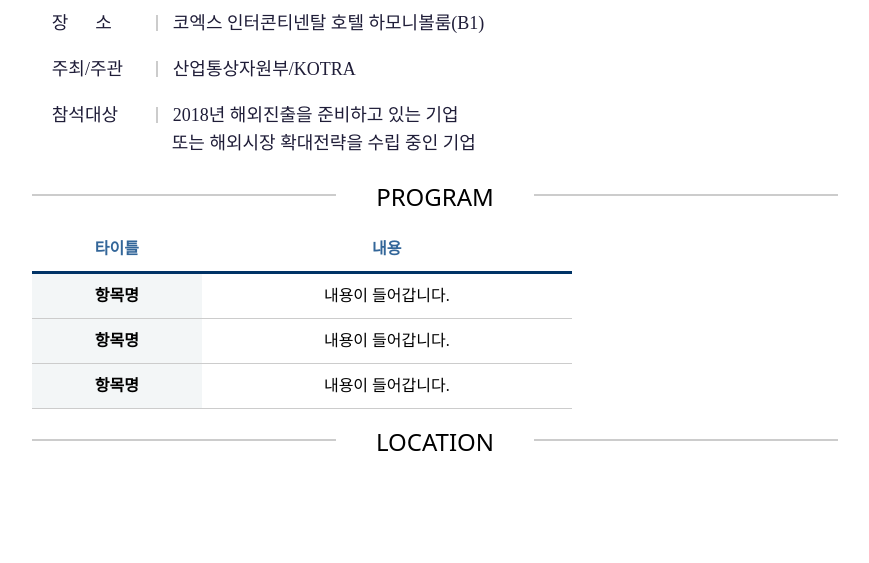
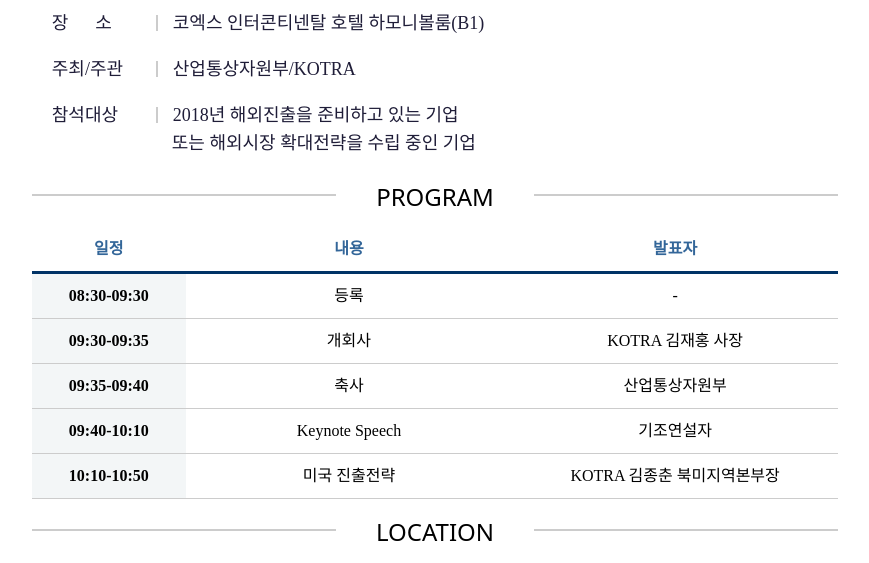
Before and after one commit to salim8511/my-first-blog, a Django app: page / in a window 1280 px wide. Shown: the part 961-1524 px from the top of the page, without its empty margins (205-1074 px from the left). Before the commit the page ends 1412 px from the top, so only its background shows below. Run offline with Django 3.2, Linux system fonts and the light colour scheme; some libraries are stand-ins or nearby versions.

Commit message:
thirteenth commit

```diff
--- a/blog/static/css/style.css
+++ b/blog/static/css/style.css
@@ -215,43 +215,3 @@
   padding-top: 3px;
   left: 130px;
 }
-
-.program {
-  width: 90%;
-  margin: 20px auto;
-}
-
-.program1 {
-  width: 70%;
-  margin: auto;
-}
-
-table.type09 {
-    border-collapse: collapse;
-    text-align: center;
-    line-height: 1.5;
-}
-
-table.type09 thead th {
-    padding: 10px;
-    font-weight: bold;
-    vertical-align: top;
-    color: #369;
-    border-bottom: 3px solid #036;
-}
-
-table.type09 tbody th {
-    width: 150px;
-    padding: 10px;
-    font-weight: bold;
-    vertical-align: top;
-    border-bottom: 1px solid #ccc;
-    background: #f3f6f7;
-}
-
-table.type09 td {
-    width: 350px;
-    padding: 10px;
-    vertical-align: top;
-    border-bottom: 1px solid #ccc;
-}
--- /dev/null
+++ b/blog/static/css/table.css
@@ -0,0 +1,40 @@
+
+.program {
+  width: 90%;
+  margin: 20px auto;
+}
+
+.program1 {
+  width: 70%;
+  margin: auto;
+}
+
+table.type09 {
+    border-collapse: collapse;
+    text-align: center;
+    line-height: 1.5;
+}
+
+table.type09 thead th {
+    padding: 10px;
+    font-weight: bold;
+    vertical-align: top;
+    color: #369;
+    border-bottom: 3px solid #036;
+}
+
+table.type09 tbody th {
+    width: 150px;
+    padding: 10px;
+    font-weight: bold;
+    vertical-align: top;
+    border-bottom: 1px solid #ccc;
+    background: #f3f6f7;
+}
+
+table.type09 td {
+    width: 350px;
+    padding: 10px;
+    vertical-align: top;
+    border-bottom: 1px solid #ccc;
+}
--- a/blog/templates/blog/post_list.html
+++ b/blog/templates/blog/post_list.html
@@ -3,9 +3,39 @@
     <head>
           <title> 2018 세계시장 진출전략 설명회 </title>
           <link rel="stylesheet" href="{% static 'css/style.css' %}">
+          <link rel="stylesheet" href="{% static 'css/table.css' %}">
           <link rel="stylesheet" type="text/css" "https://fonts.googleapis.com/css?family=Noto+Sans">
+          <script type="text/javascript" src="http://maps.google.com/maps/api/js?sensor=false&language=ko"></script>
+
+           <script>
+            function initialize() {
+            var myLatlng = new google.maps.LatLng(37.512874, 127.057281); // y, x��ǥ��
+            var mapOptions = {
+                  zoom: 15,
+                  center: myLatlng,
+                  mapTypeId: google.maps.MapTypeId.ROADMAP
+            }
+
+            var map = new google.maps.Map(document.getElementById('map_canvas'), mapOptions);
+            var marker = new google.maps.Marker({
+                      position: myLatlng,
+                      map: map,
+                      title: "코엑스 인터콘티넨탈호텔"
+            });
+            var infowindow = new google.maps.InfoWindow(
+                    {
+                      content: "코엑스 인터콘티넨탈호텔",
+                      maxWidth: 300
+                    }
+            );
+
+            google.maps.event.addListener(marker, 'click', function() {
+            infowindow.open(map, marker);
+            });
+            }
+           </script>
     </head>
-    <body>
+    <body onload="initialize()">
 
           <div class="navigator">
               <ul>
@@ -79,26 +109,40 @@
             </div>
           </div>
           <div class='program'>
-          <div class='program1'>
+            <div class='program1'>
               <table class='type09'>
                   <thead>
                       <tr>
-                          <th scope='cols'>타이틀</th>
+                          <th scope='cols'>일정</th>
                           <th scope='cols'>내용</th>
+                          <th scope='cols'>발표자</th>
                       </tr>
                   </thead>
                   <tbody>
                       <tr>
-                          <th scope="row">항목명</th>
-                          <td>내용이 들어갑니다.</td>
+                          <th scope="row">08:30-09:30</th>
+                          <td>등록</td>
+                          <td>-</td>
                       </tr>
                       <tr>
-                          <th scope="row">항목명</th>
-                          <td>내용이 들어갑니다.</td>
+                          <th scope="row">09:30-09:35</th>
+                          <td>개회사</td>
+                          <td>KOTRA 김재홍 사장</td>
                       </tr>
                       <tr>
-                          <th scope="row">항목명</th>
-                          <td>내용이 들어갑니다.</td>
+                          <th scope="row">09:35-09:40</th>
+                          <td>축사</td>
+                          <td>산업통상자원부</td>
+                      </tr>
+                      <tr>
+                          <th scope="row">09:40-10:10</th>
+                          <td>Keynote Speech</td>
+                          <td>기조연설자</td>
+                      </tr>
+                      <tr>
+                          <th scope="row">10:10-10:50</th>
+                          <td>미국 진출전략</td>
+                          <td>KOTRA 김종춘 북미지역본부장</td>
                       </tr>
                   </tbody>
                 </table>
@@ -111,7 +155,10 @@
                <span class='title'> LOCATION </span> </p>
            </div>
          </div>
-
-
+         <div class='summary'>
+           <div class='summary1'>
+             <div id="map_canvas" style="height: 400px;"></div>
+           </div>
+         </div>
        </body>
 </html>
```
